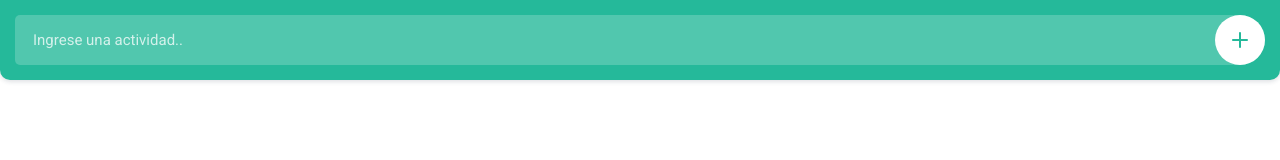
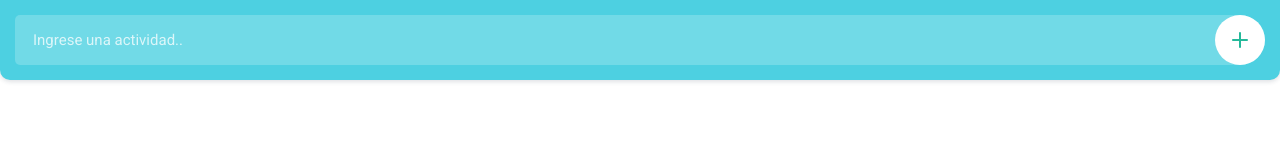
Before and after one commit to rafaelescorcia23/todoapp, a plain HTML site: page index.html in a window 1280 px wide. Drawn offline with Linux system fonts and the light colour scheme.

Commit message:
Cambiamos Color del header
#4DD0E1 color

```diff
--- a/css/style.css
+++ b/css/style.css
@@ -14,7 +14,7 @@ header{
 	top:0;
 	left:0;
 	z-index:5;
-	background: #25b99a;
+	background: #4DD0E1;
 	box-shadow: 0px 2px 4px rgba(44,62,80,0.15);
 	border-bottom-right-radius: 10px;
 	border-bottom-left-radius: 10px;
```
